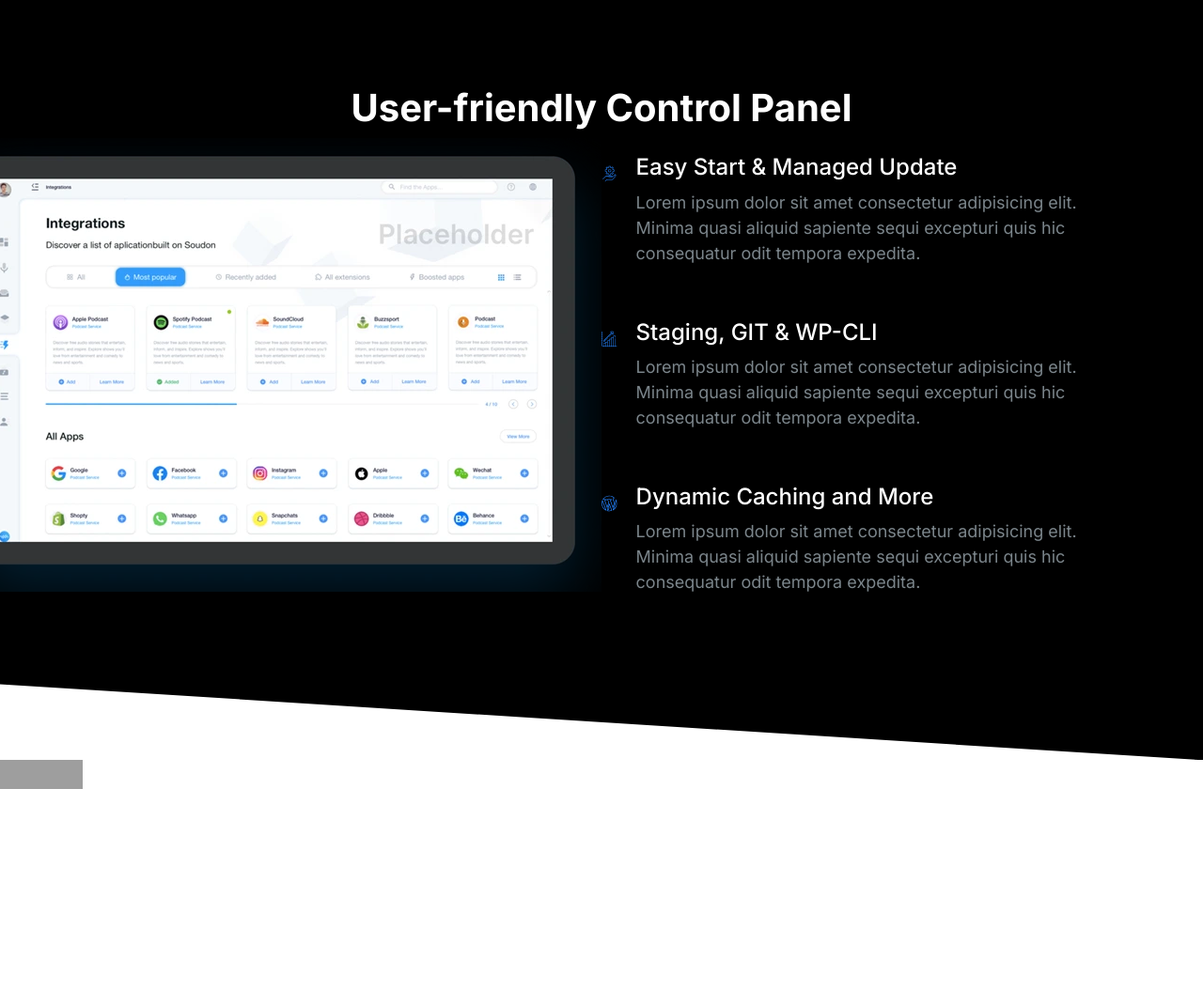
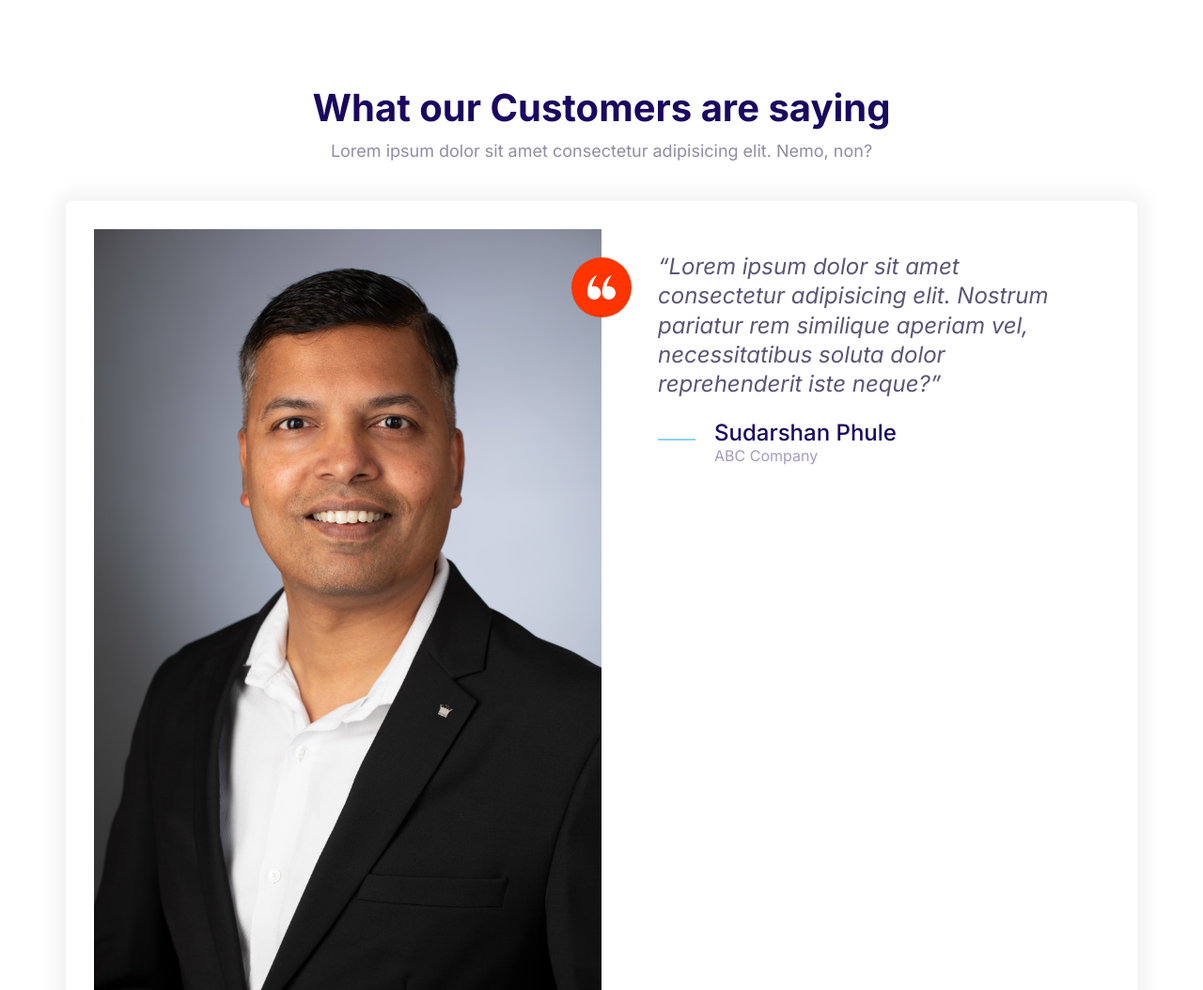
Before and after one commit to sgphule/scriptify, a plain HTML site: page index.html in a window 1280 px wide. Shown: the top 1054 px of the page at 94% size. Before the commit the page ends 865 px from the top, so only its background shows below. Drawn offline with Linux system fonts and the light colour scheme; grey boxes are pictures that could not be loaded.

Commit message:
Build the block-testimonials component.

```diff
--- a/css/styles.css
+++ b/css/styles.css
@@ -595,6 +595,7 @@ a {
 
 .block__header {
     text-align: center;
+    margin-bottom: 4rem;
 }
 
 .block__heading{
--- a/index.html
+++ b/index.html
@@ -11,57 +11,41 @@
     <link rel="stylesheet" href="css/styles.css">
 </head>
 <body>
-    <section class="block block--dark block--skewed-right block-showcase">
+    <section class="block">
         <header class="block__header">
-            <h2>User-friendly Control Panel</h2>
+            <h2>What our Customers are saying</h2>
+            <p>Lorem ipsum dolor sit amet consectetur adipisicing elit. Nemo, non?</p>
         </header>
-        <div class="container grid grid--1x2">
-            <picture class="block-showcase__image">
-                <source type="image/webp" srcset="images/ipad@1x.webp 1x, images/ipad@2x.webp 2x">
-                <source type="image/png" srcset="images/ipad@1x.png 1x, images/ipad@2x.png 2x">
-                <img src="images/ipad@1x.png" alt="/">
-            </picture>
-            <ul class="list">
-                <li>
+        <div class="container">
+            <div class="card testimonial">
+                <div class="grid grid--1x2">
+                    <div class="testimonial__image">
+                        <img src="images/testimonials.jpg" alt="A happy, smiling customer">
+                        <span class="icon-container icon-container--accent">
+                            <svg class="icon icon--white icon--small">
+                                <use xlink:href="images/sprite.svg#quotes"></use>
+                            </svg>
+                        </span>
+                    </div>
+                    <blockquote class="quote">
+                        <p class="quote__text">Lorem ipsum dolor sit amet consectetur adipisicing elit. Nostrum pariatur rem similique aperiam vel, necessitatibus soluta dolor reprehenderit iste neque?</p>
+                        <footer>
                             <div class="media">
                                 <div class="media__image"></div>
                                     <svg class="icon icon--primary">
-                                <use xlink:href="images/sprite.svg#settings"></use>
+                                        <use xlink:href="images/sprite.svg#line"></use>
                                     </svg>
                                 <div class="media__body">
-                            <h3 class="media__title">Easy Start & Managed Update</h3>
-                            <p>Lorem ipsum dolor sit amet consectetur adipisicing elit. Minima quasi aliquid sapiente sequi excepturi quis hic consequatur odit tempora expedita.</p>
+                                    <h3 class="media__title quote__author">Sudarshan Phule</h3>
+                                    <p class="quote__organization">ABC Company</p>
                                 </div>
                             </div>
-                </li>
-                <li>
-                    <div class="media">
-                        <div class="media__image"></div>
-                            <svg class="icon icon--primary">
-                                <use xlink:href="images/sprite.svg#growth"></use>
-                            </svg>
-                        <div class="media__body">
-                            <h3 class="media__title">Staging, GIT & WP-CLI</h3>
-                            <p>Lorem ipsum dolor sit amet consectetur adipisicing elit. Minima quasi aliquid sapiente sequi excepturi quis hic consequatur odit tempora expedita.</p>
+                        </footer>
+                    </blockquote>
                 </div>
             </div>
-                </li>
-                <li>
-                    <div class="media">
-                        <div class="media__image"></div>
-                            <svg class="icon icon--primary">
-                                <use xlink:href="images/sprite.svg#wordpress"></use>
-                            </svg>
-                        <div class="media__body">
-                            <h3 class="media__title">Dynamic Caching and More</h3>
-                            <p>Lorem ipsum dolor sit amet consectetur adipisicing elit. Minima quasi aliquid sapiente sequi excepturi quis hic consequatur odit tempora expedita.</p>
-                        </div>
-                    </div>
-                </li>
-            </ul>
         </div>
     </section>
-
     <p>
         <a href="http://jigsaw.w3.org/css-validator/check/referer">
             <img style="border:0;width:88px;height:31px"
```
Also changed, not shown: components/block-testimonials.html (added, +35 -0 lines). Lines whose indentation alone changed are shown as unchanged.
